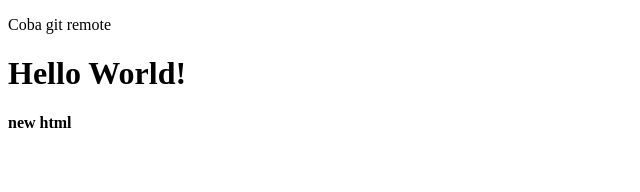
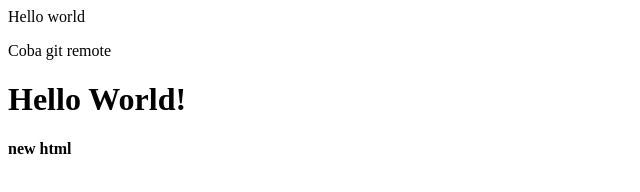
Before and after one commit to pawn343/git-test, a plain HTML site: page index.html in a window 1280 px wide. Shown: the whole page, without its empty margins (0-640 px from the left). Drawn offline with Linux system fonts and the light colour scheme.

Commit message:
added main header

```diff
--- a/index.html
+++ b/index.html
@@ -6,6 +6,7 @@
         </title>
     </head>
     <body>
+        <h>Hello world</h>
         <p>Coba git remote</p>
         <h1>Hello World!</h1>
         <p><b>new html</b></p>
```
